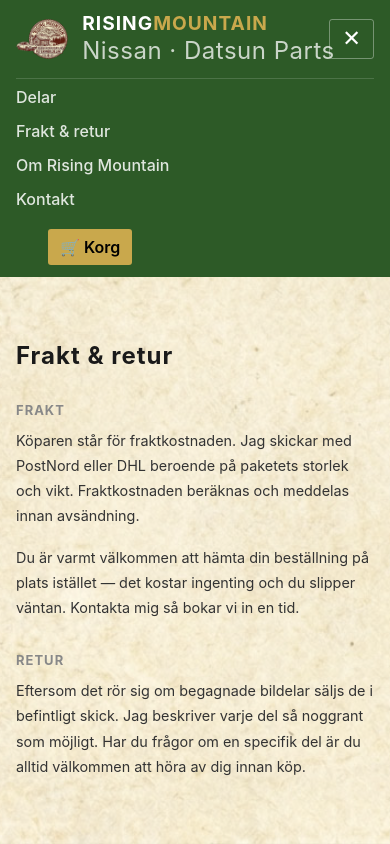
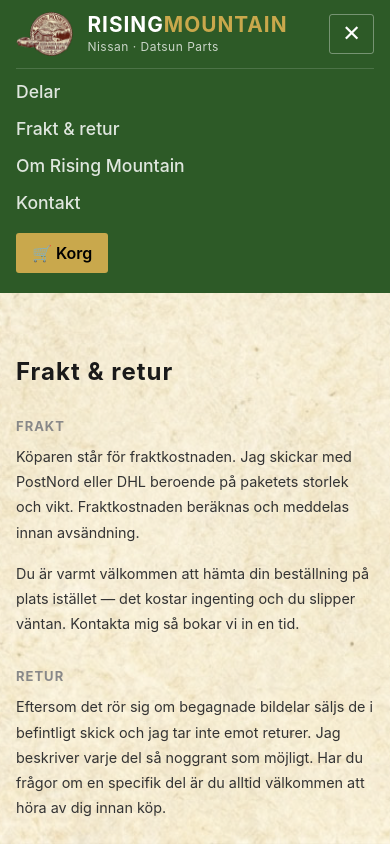
Before and after one commit to M-Lenvik/Rising-Mountain, a React (Vite) app in the folder rising-mountain/frontend/: page /Rising-Mountain/shipping in a window 390 px wide. Both pictures are taken after a click on the button "Öppna meny". Shown: the top 844 px of the page. Built offline with nearby package versions, Linux system fonts and the light colour scheme; what @medusajs/js-sdk would draw is missing.

Commit message:
fix: navbar

```diff
--- a/rising-mountain/frontend/src/components/Navbar.jsx
+++ b/rising-mountain/frontend/src/components/Navbar.jsx
@@ -35,6 +35,7 @@
         <Link to="/shipping" onClick={closeMenu}>Frakt & retur</Link>
         <Link to="/about" onClick={closeMenu}>Om Rising Mountain</Link>
         <Link to="/contact" onClick={closeMenu}>Kontakt</Link>
+        <Link to="/cart" className={styles.cartBtnMobile} onClick={closeMenu}>🛒 Korg</Link>
       </div>
 
       <Link to="/cart" className={styles.cartBtn} onClick={closeMenu}>🛒 Korg</Link>
--- a/rising-mountain/frontend/src/components/Navbar.module.css
+++ b/rising-mountain/frontend/src/components/Navbar.module.css
@@ -71,7 +71,7 @@
   display: flex;
   align-items: center;
   gap: clamp(16px, 3vw, 52px);
-  font-size: 2rem;
+  font-size: 1.75rem;
   font-weight: 500;
   color: rgba(255, 255, 255, 0.85);
 }
@@ -94,6 +94,10 @@
 
 .cartBtn:hover { background: #b8973d; }
 
+.cartBtnMobile {
+  display: none;
+}
+
 @media (max-width: 768px) {
   .nav {
     padding: 12px 16px;
@@ -101,15 +105,35 @@
   }
 
   .logoImg {
-    height: 40px;
+    height: 44px;
   }
 
   .logoText {
-    font-size: 1.2rem;
+    font-size: 1.3rem;
+  }
+
+  .sub {
+    font-size: 0.75rem;
   }
 
   .menuBtn {
     display: block;
+    margin-left: auto;
+  }
+
+  .cartBtn {
+    display: none;
+  }
+
+  .cartBtnMobile {
+    display: inline-block;
+    background: #c9a84c;
+    color: #000;
+    padding: 10px 16px;
+    font-size: 1rem;
+    font-weight: 600;
+    border-radius: 3px;
+    margin-top: 4px;
   }
 
   .links {
@@ -117,19 +141,13 @@
     width: 100%;
     flex-direction: column;
     align-items: flex-start;
-    gap: 14px;
-    padding: 8px 0 8px;
+    gap: 16px;
+    padding: 12px 0 8px;
     border-top: 1px solid rgba(255, 255, 255, 0.15);
-    font-size: 1rem;
+    font-size: 1.1rem;
   }
 
   .linksOpen {
     display: flex;
   }
 }
-
-@media (max-width: 400px) {
-  .cartBtn {
-    padding: 8px 12px;
-  }
-}
--- a/rising-mountain/frontend/src/pages/ShippingPage.jsx
+++ b/rising-mountain/frontend/src/pages/ShippingPage.jsx
@@ -16,7 +16,7 @@
         </p>
         <h2>Retur</h2>
         <p>
-          Eftersom det rör sig om begagnade bildelar säljs de i befintligt skick. Jag beskriver
+          Eftersom det rör sig om begagnade bildelar säljs de i befintligt skick och jag tar inte emot returer. Jag beskriver
           varje del så noggrant som möjligt. Har du frågor om en specifik del är du alltid
           välkommen att höra av dig innan köp.
         </p>
```
